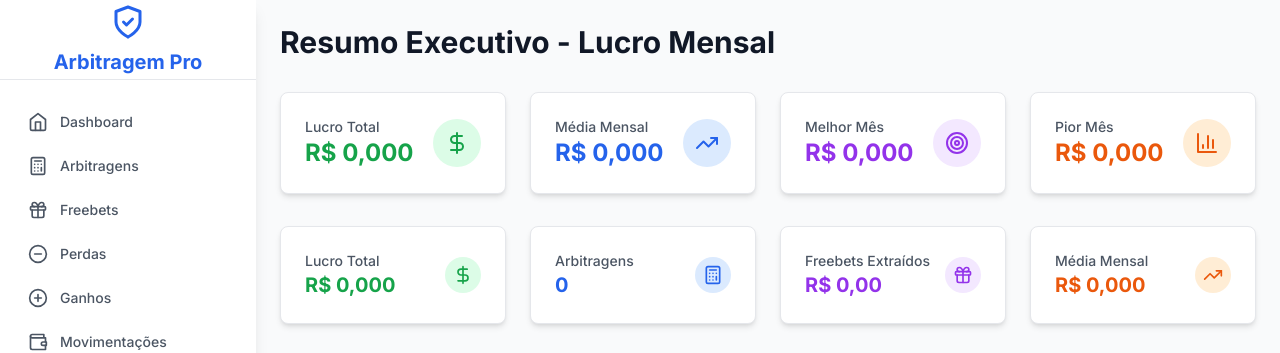
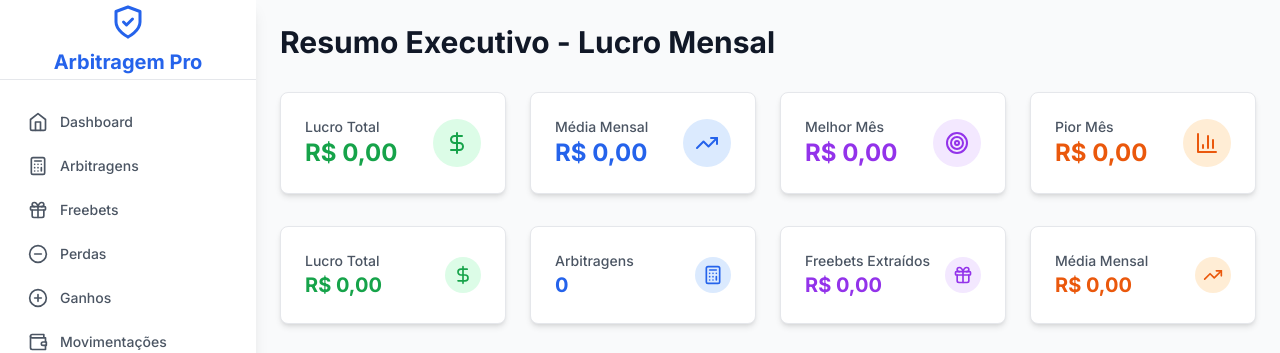
Before and after one commit to Caiojorge10/Planilhaarb1, a Next.js app: page /relatorios in a window 1280 px wide. Shown: the top 353 px of the page. Built offline with nearby package versions, Linux system fonts and the light colour scheme; no server answers; sample sign-in values are in the browser's storage.

Commit message:
Corrige formatação de valores para 2 casas decimais e adiciona logs de debug

```diff
--- a/app/(sistema)/relatorios/page.tsx
+++ b/app/(sistema)/relatorios/page.tsx
@@ -45,6 +45,11 @@ export default function RelatoriosPage() {
 
         // Processar dados mensais
         const dadosProcessados = processarDadosMensais(arbitragens, ganhos, perdas, freespins)
+        console.log('Dados processados:', dadosProcessados)
+        console.log('Arbitragens:', arbitragens)
+        console.log('Ganhos:', ganhos)
+        console.log('Perdas:', perdas)
+        console.log('Freespins:', freespins)
         setDadosMensais(dadosProcessados)
       } catch (error) {
         console.error('Erro ao carregar dados:', error)
@@ -76,9 +81,9 @@ export default function RelatoriosPage() {
       }
 
       meses[chave].arbitragens += 1
-      if (arb.lucroReal) {
-        meses[chave].lucro += arb.lucroReal
-      }
+      // Calcular lucro baseado no lucroReal ou lucroEsperado
+      const lucroArbitragem = arb.lucroReal || arb.lucroEsperado || 0
+      meses[chave].lucro += lucroArbitragem
     })
 
     // Processar ganhos
@@ -203,7 +208,7 @@ export default function RelatoriosPage() {
             <div>
               <p className="text-sm font-medium text-gray-600">Lucro Total</p>
               <p className="text-2xl font-bold text-green-600">
-                R$ {resumo.totalLucro.toLocaleString('pt-BR', { minimumFractionDigits: 3 })}
+                R$ {resumo.totalLucro.toLocaleString('pt-BR', { minimumFractionDigits: 2 })}
               </p>
             </div>
             <div className="p-3 bg-green-100 rounded-full">
@@ -217,7 +222,7 @@ export default function RelatoriosPage() {
             <div>
               <p className="text-sm font-medium text-gray-600">Média Mensal</p>
               <p className="text-2xl font-bold text-blue-600">
-                R$ {resumo.mediaMensal.toLocaleString('pt-BR', { minimumFractionDigits: 3 })}
+                R$ {resumo.mediaMensal.toLocaleString('pt-BR', { minimumFractionDigits: 2 })}
               </p>
             </div>
             <div className="p-3 bg-blue-100 rounded-full">
@@ -231,7 +236,7 @@ export default function RelatoriosPage() {
             <div>
               <p className="text-sm font-medium text-gray-600">Melhor Mês</p>
               <p className="text-2xl font-bold text-purple-600">
-                R$ {resumo.melhorMes.toLocaleString('pt-BR', { minimumFractionDigits: 3 })}
+                R$ {resumo.melhorMes.toLocaleString('pt-BR', { minimumFractionDigits: 2 })}
               </p>
             </div>
             <div className="p-3 bg-purple-100 rounded-full">
@@ -245,7 +250,7 @@ export default function RelatoriosPage() {
             <div>
               <p className="text-sm font-medium text-gray-600">Pior Mês</p>
               <p className="text-2xl font-bold text-orange-600">
-                R$ {resumo.piorMes.toLocaleString('pt-BR', { minimumFractionDigits: 3 })}
+                R$ {resumo.piorMes.toLocaleString('pt-BR', { minimumFractionDigits: 2 })}
               </p>
             </div>
             <div className="p-3 bg-orange-100 rounded-full">
@@ -262,7 +267,7 @@ export default function RelatoriosPage() {
             <div>
               <p className="text-sm font-medium text-gray-600">Lucro Total</p>
               <p className="text-xl font-bold text-green-600">
-                R$ {resumo.totalLucro.toLocaleString('pt-BR', { minimumFractionDigits: 3 })}
+                R$ {resumo.totalLucro.toLocaleString('pt-BR', { minimumFractionDigits: 2 })}
               </p>
             </div>
             <div className="p-2 bg-green-100 rounded-full">
@@ -302,7 +307,7 @@ export default function RelatoriosPage() {
             <div>
               <p className="text-sm font-medium text-gray-600">Média Mensal</p>
               <p className="text-xl font-bold text-orange-600">
-                R$ {resumo.mediaMensal.toLocaleString('pt-BR', { minimumFractionDigits: 3 })}
+                R$ {resumo.mediaMensal.toLocaleString('pt-BR', { minimumFractionDigits: 2 })}
               </p>
             </div>
             <div className="p-2 bg-orange-100 rounded-full">
@@ -321,7 +326,7 @@ export default function RelatoriosPage() {
               <div className="mb-4">
                 <h3 className="text-lg font-semibold text-gray-900 mb-2">{mes.mes}</h3>
                 <div className="text-2xl font-bold text-green-600 mb-4">
-                  R$ {mes.lucro.toLocaleString('pt-BR', { minimumFractionDigits: 3 })}
+                  R$ {mes.lucro.toLocaleString('pt-BR', { minimumFractionDigits: 2 })}
           </div>
         </div>
 
```
